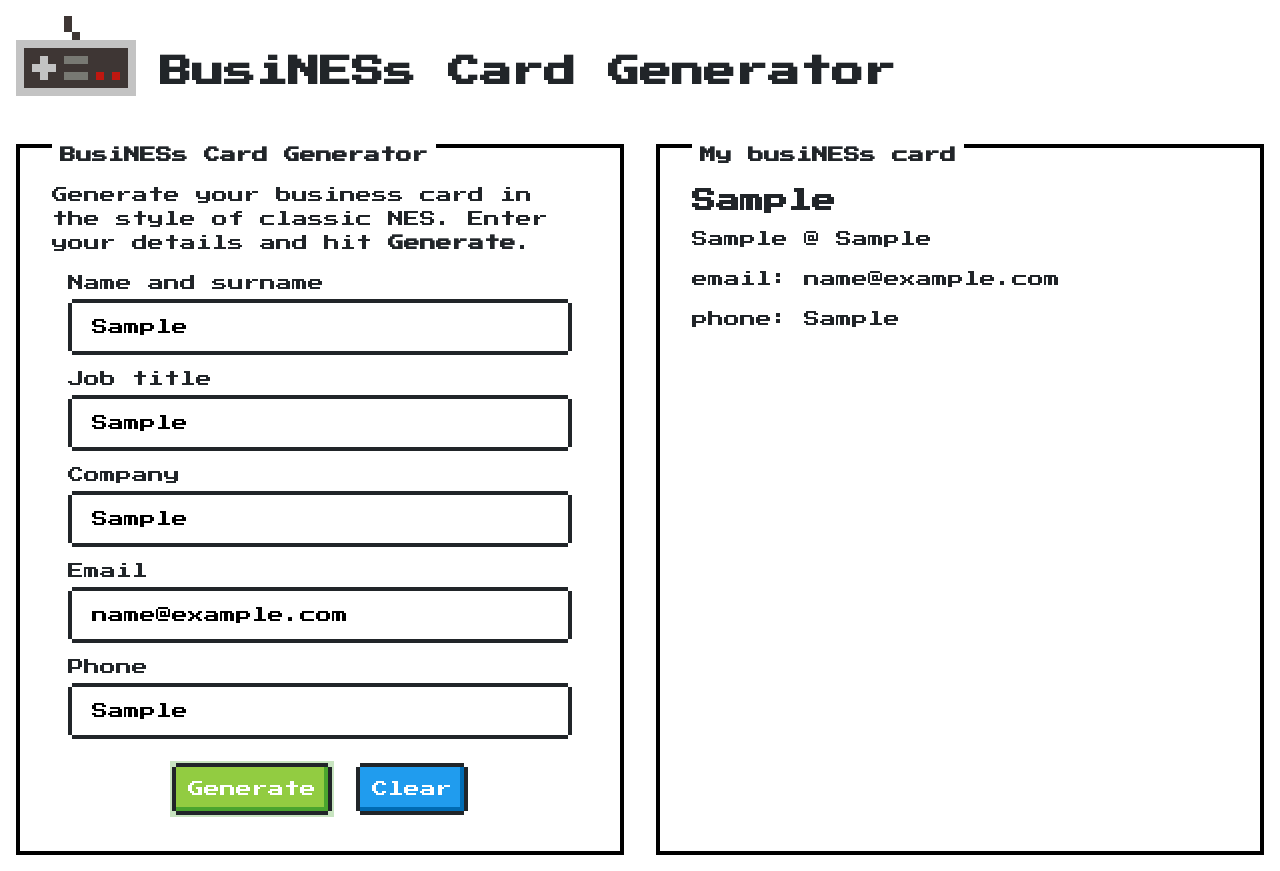
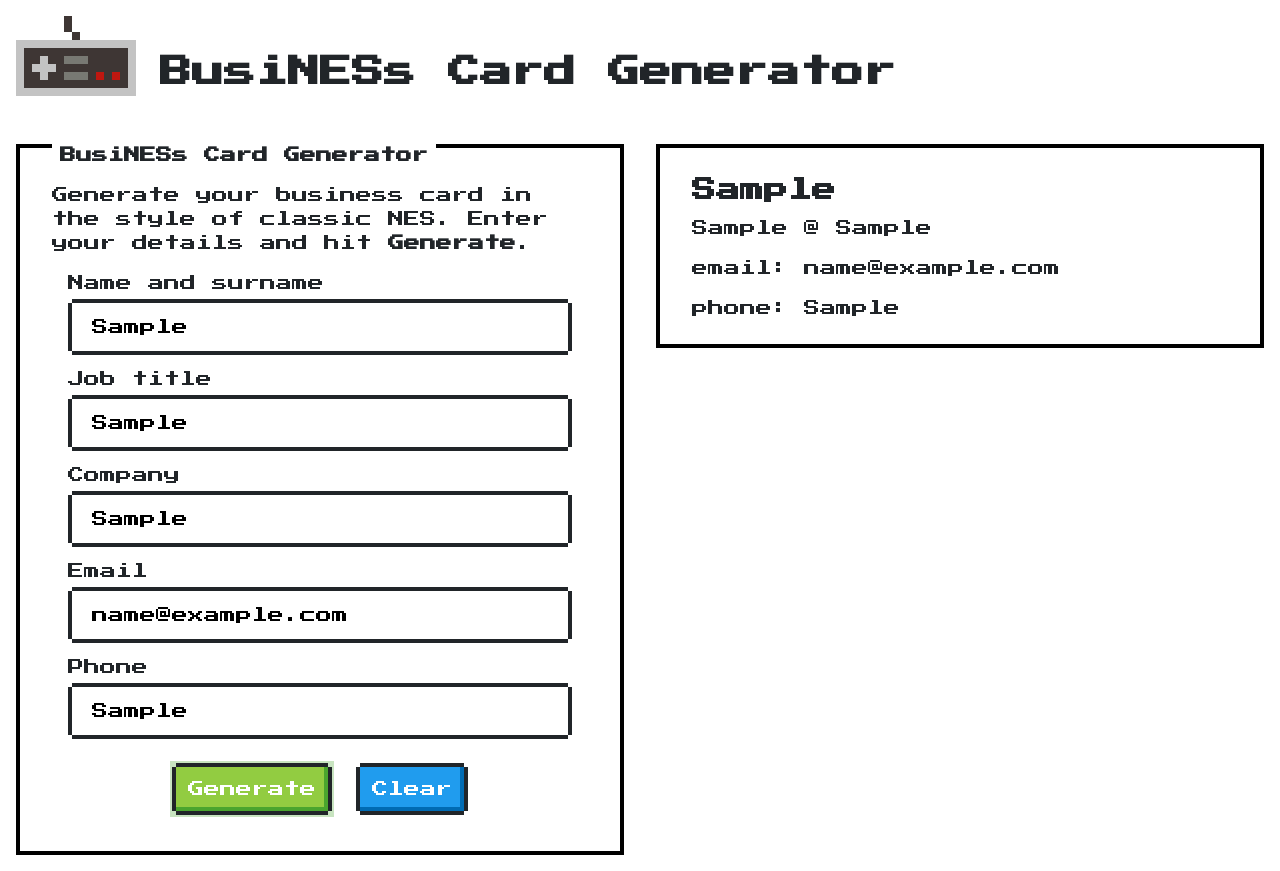
Before and after one commit to felagund1789/business-card-generator, a React (Vite) app: page / in a window 1280 px wide. Both pictures are taken after typing "Sample", "Sample", "Sample", "name@example.com", "Sample" into the empty fields and a click on the button "Generate". Built offline with nearby package versions, Linux system fonts and the light colour scheme.

Commit message:
Minor updates

```diff
--- a/src/components/CardPreview.tsx
+++ b/src/components/CardPreview.tsx
@@ -6,8 +6,7 @@ interface Props {
 
 const CardPreview = ({ contactData }: Props) => {
   return (
-    <div className="nes-container with-title">
-      <h2 className="title">My busiNESs card</h2>
+    <div className="nes-container card-preview">
       <h2>{contactData.name}</h2>
       <p>
         {contactData.jobTitle}
--- a/src/components/ContactForm.tsx
+++ b/src/components/ContactForm.tsx
@@ -31,7 +31,7 @@ const ContactForm = ({ onSubmit }: Props) => {
   };
 
   return (
-    <div className="nes-container with-title">
+    <div className="nes-container with-title contact-form">
       <h2 className="title">BusiNESs Card Generator</h2>
       <p>
         Generate your business card in the style of classic NES. Enter your
```
